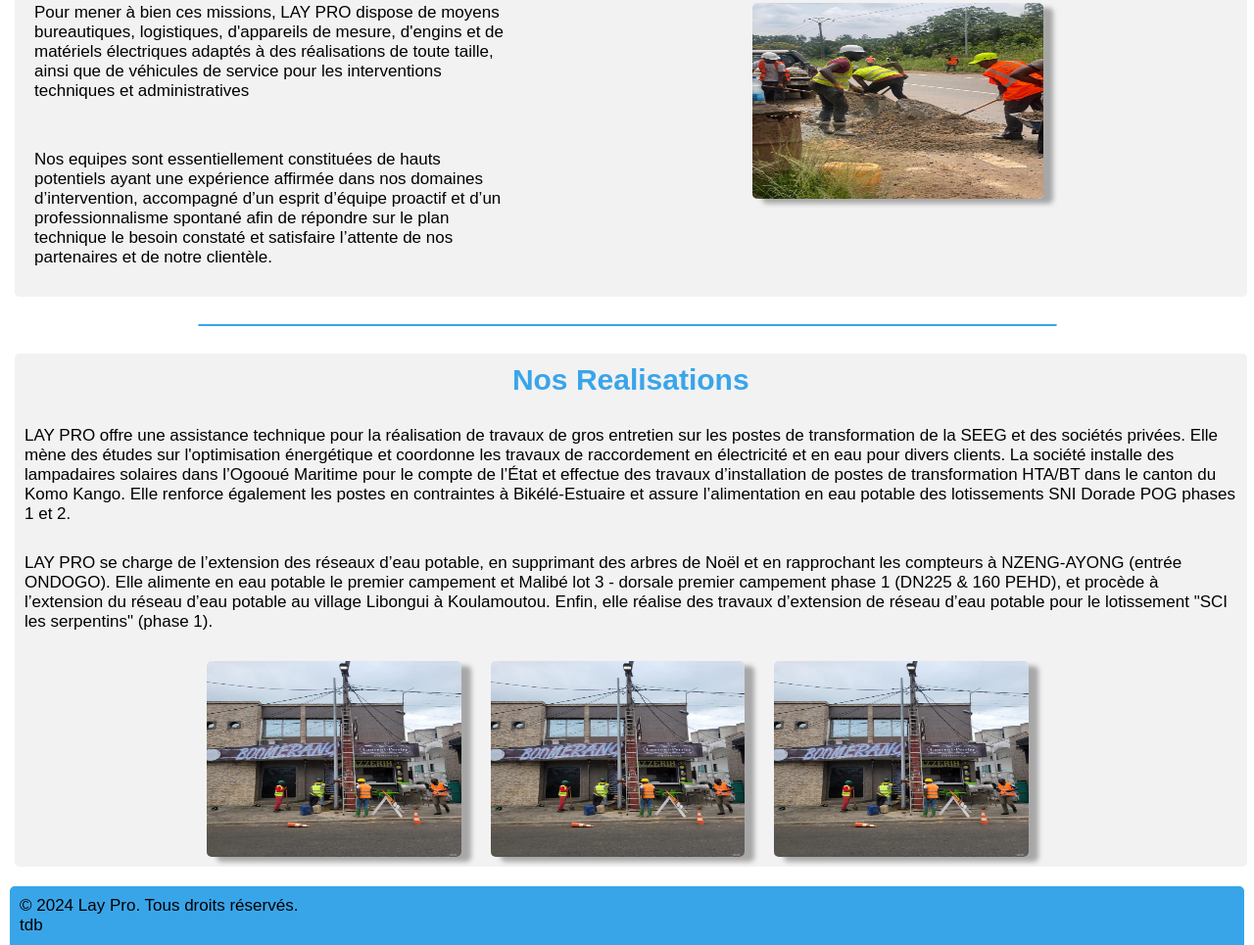
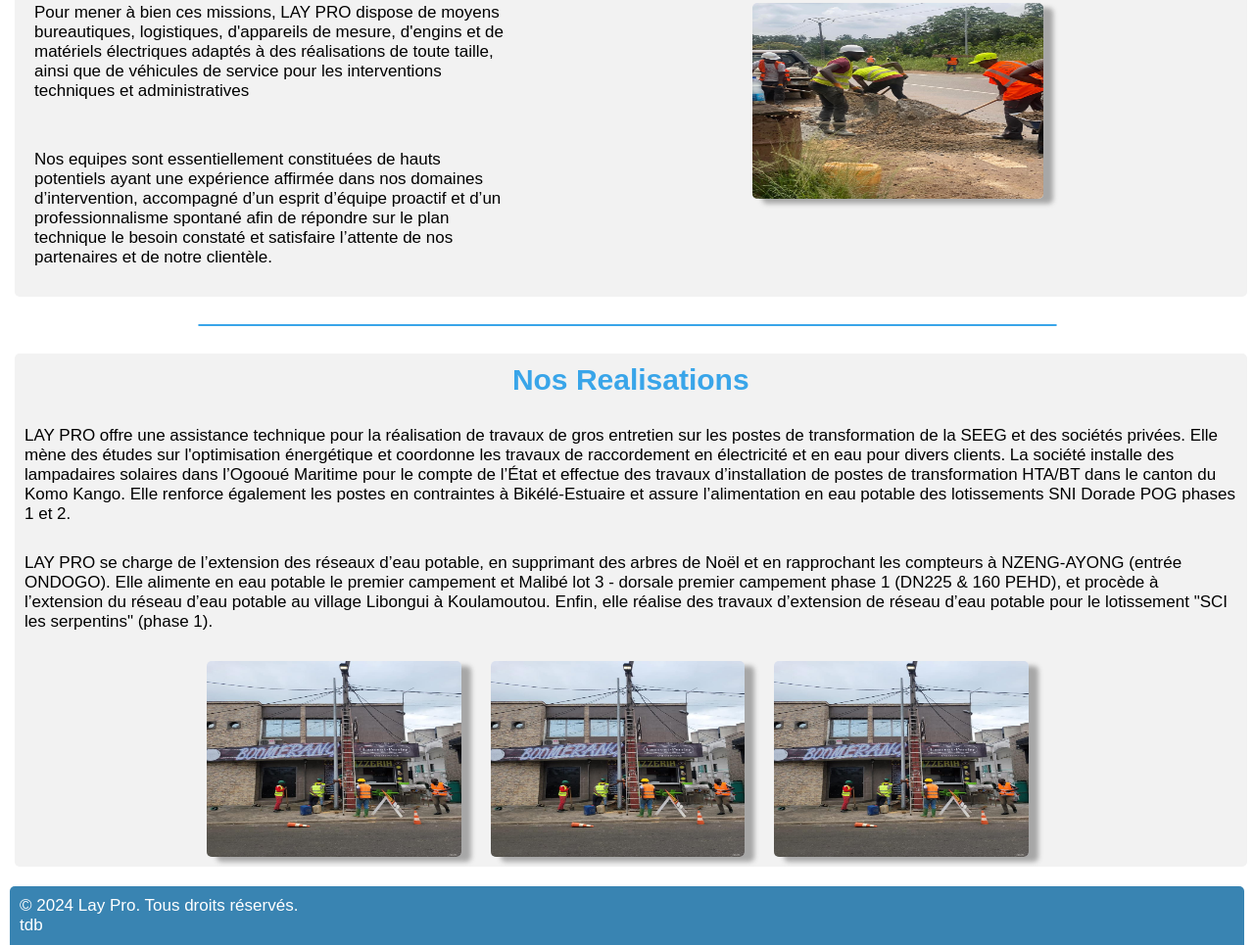
Before and after one commit to LeNsaff/Lay-Pro, a website: page index.html in a window 1280 px wide. Shown: the part 1701-2666 px from the top of the page at 98% size. Drawn offline with Linux system fonts and the light colour scheme.

Commit message:
new v0.11.1 nav footer

```diff
--- a/sass/ctn/ctn.scss
+++ b/sass/ctn/ctn.scss
@@ -182,6 +182,7 @@ main{
 footer{
     background-color: $colorlogo;
     padding: 10px;
-    background-color: $colorlogo;
+    color: white;
+    background-color: #3984b2;
     border-radius: 5px 5px 0 0;
 }
```
Also changed, not shown: sass/css/index.css, 1 other file.
